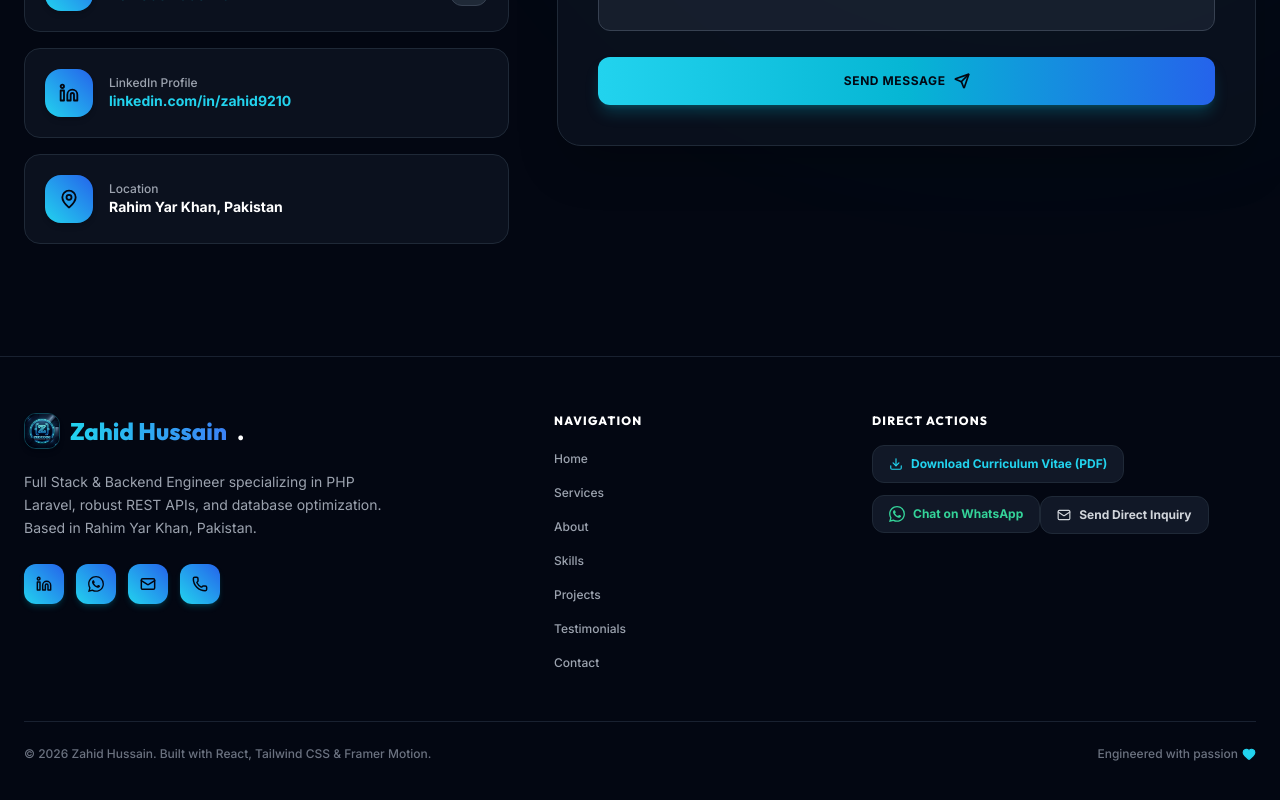
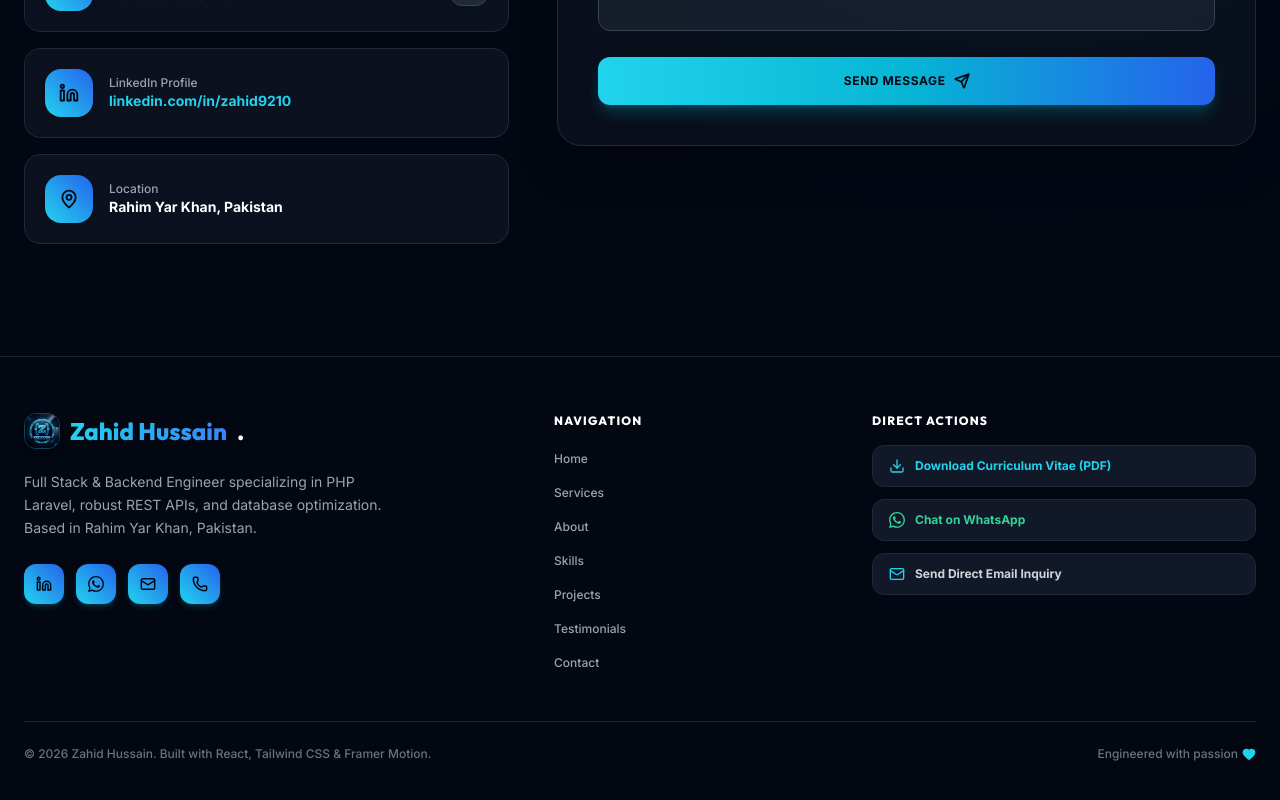
Before and after one commit to mmtzahidhussain/my-portfolio, a React (Vite) app: page / in a window 1280 px wide. Shown: the part 7683-8483 px from the top of the page. Built offline with nearby package versions, Linux system fonts and the light colour scheme.

Commit message:
Aligned Direct Actions buttons vertically and updated Email link to open Gmail Web compose

```diff
--- a/src/components/Contact.jsx
+++ b/src/components/Contact.jsx
@@ -57,7 +57,7 @@ const Contact = ({ darkMode }) => {
       icon: Mail,
       label: "Email Address",
       value: "jamzahid1999@gmail.com",
-      href: "mailto:jamzahid1999@gmail.com",
+      href: "https://mail.google.com/mail/?view=cm&fs=1&to=jamzahid1999@gmail.com",
       copyable: true,
       fieldKey: "email",
     },
--- a/src/components/Footer.jsx
+++ b/src/components/Footer.jsx
@@ -86,7 +86,7 @@ const Footer = ({ darkMode }) => {
                 },
                 {
                   icon: Mail,
-                  href: "mailto:jamzahid1999@gmail.com",
+                  href: "https://mail.google.com/mail/?view=cm&fs=1&to=jamzahid1999@gmail.com",
                   title: "Email",
                 },
                 {
@@ -156,17 +156,17 @@ const Footer = ({ darkMode }) => {
             >
               Direct Actions
             </h4>
-            <div className="space-y-3">
+            <div className="flex flex-col gap-3 w-full">
               <a
                 href={cv}
                 download="Zahid_Hussain_CV.pdf"
-                className={`inline-flex items-center gap-2 text-xs font-bold px-4 py-2.5 rounded-xl border transition-all ${
+                className={`w-full flex items-center gap-2.5 text-xs font-bold px-4 py-3 rounded-xl border transition-all ${
                   darkMode
-                    ? "bg-gray-900 border-gray-800 text-cyan-400 hover:border-cyan-400"
-                    : "bg-white border-gray-200 text-cyan-700 hover:border-cyan-500"
+                    ? "bg-gray-900 border-gray-800 text-cyan-400 hover:border-cyan-400 hover:bg-gray-850"
+                    : "bg-white border-gray-200 text-cyan-700 hover:border-cyan-500 hover:bg-gray-50"
                 }`}
               >
-                <Download className="w-3.5 h-3.5" />
+                <Download className="w-4 h-4 text-cyan-400 flex-shrink-0" />
                 <span>Download Curriculum Vitae (PDF)</span>
               </a>
 
@@ -174,26 +174,28 @@ const Footer = ({ darkMode }) => {
                 href="https://wa.me/923057009210"
                 target="_blank"
                 rel="noopener noreferrer"
-                className={`inline-flex items-center gap-2 text-xs font-bold px-4 py-2.5 rounded-xl border transition-all ${
+                className={`w-full flex items-center gap-2.5 text-xs font-bold px-4 py-3 rounded-xl border transition-all ${
                   darkMode
                     ? "bg-gray-900 border-gray-800 text-emerald-400 hover:border-emerald-400 hover:bg-emerald-500/10"
                     : "bg-white border-gray-200 text-emerald-700 hover:border-emerald-500 hover:bg-emerald-50"
                 }`}
               >
-                <WhatsappIcon className="w-4 h-4 text-emerald-400" />
+                <WhatsappIcon className="w-4 h-4 text-emerald-400 flex-shrink-0" />
                 <span>Chat on WhatsApp</span>
               </a>
 
               <a
-                href="mailto:jamzahid1999@gmail.com"
-                className={`inline-flex items-center gap-2 text-xs font-bold px-4 py-2.5 rounded-xl border transition-all ${
+                href="https://mail.google.com/mail/?view=cm&fs=1&to=jamzahid1999@gmail.com"
+                target="_blank"
+                rel="noopener noreferrer"
+                className={`w-full flex items-center gap-2.5 text-xs font-bold px-4 py-3 rounded-xl border transition-all ${
                   darkMode
-                    ? "bg-gray-900 border-gray-800 text-gray-300 hover:text-white hover:border-cyan-400"
-                    : "bg-white border-gray-200 text-gray-700 hover:text-gray-950 hover:border-cyan-500"
+                    ? "bg-gray-900 border-gray-800 text-gray-300 hover:text-white hover:border-cyan-400 hover:bg-gray-850"
+                    : "bg-white border-gray-200 text-gray-700 hover:text-gray-950 hover:border-cyan-500 hover:bg-gray-50"
                 }`}
               >
-                <Mail className="w-3.5 h-3.5" />
-                <span>Send Direct Inquiry</span>
+                <Mail className="w-4 h-4 text-cyan-400 flex-shrink-0" />
+                <span>Send Direct Email Inquiry</span>
               </a>
             </div>
           </div>
```
Also changed, not shown: 1 other file (tests, documents, lock files or other folders).
